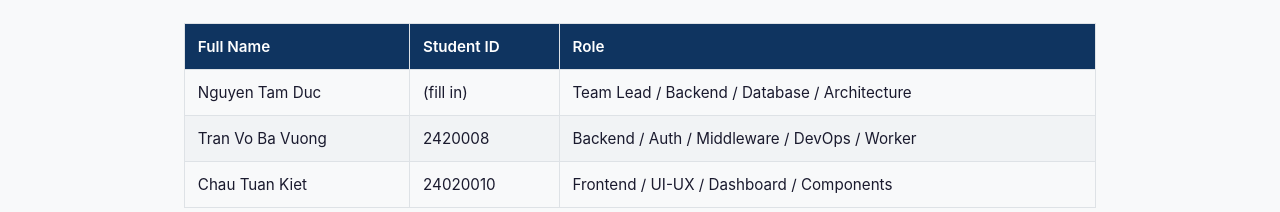
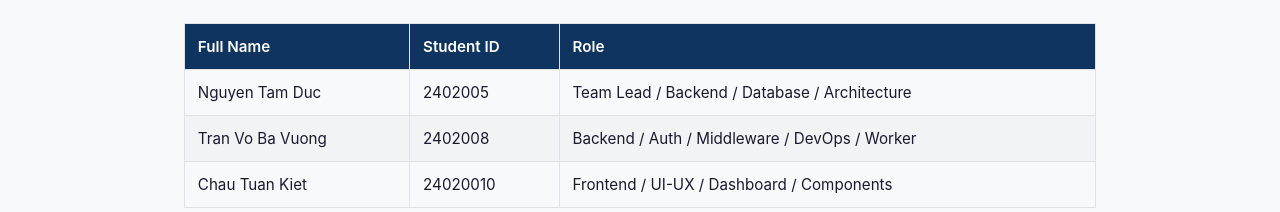
Before and after one commit to kiet00394-collab/Final-Report, a Next.js app: page / in a window 1280 px wide. Shown: the part 726-938 px from the top of the page. Built offline with nearby package versions, Linux system fonts and the light colour scheme.

Commit message:
fix: correct MSSV — Duc=2402005, Vuong=2402008

```diff
--- a/pages/index.js
+++ b/pages/index.js
@@ -35,8 +35,8 @@ export default function Home() {
             <tr><th>Full Name</th><th>Student ID</th><th>Role</th></tr>
           </thead>
           <tbody>
-            <tr><td>Nguyen Tam Duc</td><td>(fill in)</td><td>Team Lead / Backend / Database / Architecture</td></tr>
-            <tr><td>Tran Vo Ba Vuong</td><td>2420008</td><td>Backend / Auth / Middleware / DevOps / Worker</td></tr>
+            <tr><td>Nguyen Tam Duc</td><td>2402005</td><td>Team Lead / Backend / Database / Architecture</td></tr>
+            <tr><td>Tran Vo Ba Vuong</td><td>2402008</td><td>Backend / Auth / Middleware / DevOps / Worker</td></tr>
             <tr><td>Chau Tuan Kiet</td><td>24020010</td><td>Frontend / UI-UX / Dashboard / Components</td></tr>
           </tbody>
         </table>
@@ -659,8 +659,8 @@ df74302 Merge PR #10: feature/issue-5-aesthetics
             <tr><th>Full Name</th><th>Student ID</th><th>Self-Report Link</th></tr>
           </thead>
           <tbody>
-            <tr><td>Nguyen Tam Duc</td><td>(fill in)</td><td><a href="/self-report-duc">self-report-duc.md</a></td></tr>
-            <tr><td>Tran Vo Ba Vuong</td><td>2420008</td><td><a href="/self-report-2420008">self-report-vuong.md</a></td></tr>
+            <tr><td>Nguyen Tam Duc</td><td>2402005</td><td><a href="/self-report-duc">self-report-duc.md</a></td></tr>
+            <tr><td>Tran Vo Ba Vuong</td><td>2402008</td><td><a href="/self-report-2402008">self-report-vuong.md</a></td></tr>
             <tr><td>Chau Tuan Kiet</td><td>24020010</td><td><a href="/self-report-24020010">self-report-kiet.md</a></td></tr>
           </tbody>
         </table>
--- a/pages/self-report-2420008.js
+++ b/pages/self-report-2402008.js
@@ -5,7 +5,7 @@ export default function SelfReportVuong() {
   return (
     <>
       <Head>
-        <title>Self-Report 2420008 — Tran Vo Ba Vuong | Finance Tracker V3</title>
+        <title>Self-Report 2402008 — Tran Vo Ba Vuong | Finance Tracker V3</title>
       </Head>
 
       <header>
@@ -20,7 +20,7 @@ export default function SelfReportVuong() {
         <table>
           <tbody>
             <tr><td><strong>Full Name</strong></td><td>Tran Vo Ba Vuong</td></tr>
-            <tr><td><strong>Student ID</strong></td><td>2420008</td></tr>
+            <tr><td><strong>Student ID</strong></td><td>2402008</td></tr>
             <tr><td><strong>Team</strong></td><td>Antigravity</td></tr>
             <tr><td><strong>Role</strong></td><td>Backend / Auth / Middleware / DevOps / Worker</td></tr>
           </tbody>
--- a/pages/self-report-duc.js
+++ b/pages/self-report-duc.js
@@ -20,7 +20,7 @@ export default function SelfReportDuc() {
         <table>
           <tbody>
             <tr><td><strong>Full Name</strong></td><td>Nguyen Tam Duc</td></tr>
-            <tr><td><strong>Student ID</strong></td><td>(fill in)</td></tr>
+            <tr><td><strong>Student ID</strong></td><td>2402005</td></tr>
             <tr><td><strong>Team</strong></td><td>Antigravity</td></tr>
             <tr><td><strong>Role</strong></td><td>Team Lead / Backend / Database / Architecture</td></tr>
           </tbody>
```
